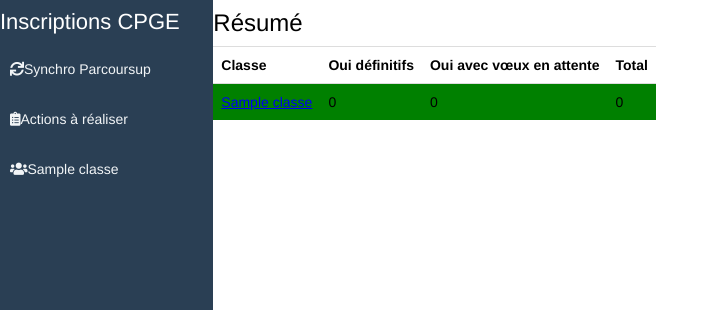
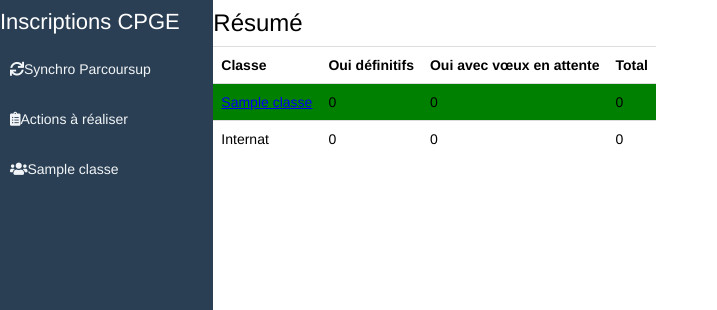
Before and after one commit to pykol/inscrisup, a Django app: page / in a window 1280 px wide. Shown: the top 310 px of the page, without its empty margins (0-717 px from the left). Run offline with Django 3.2, Linux system fonts and the light colour scheme; tables that the repository leaves empty hold one stand-in row (values such as "Sample post"); style sheets or scripts are compiled from the project's sources.

Commit message:
Affichage du nombre de places prises à l'internat

```diff
--- a/parcoursup/templates/parcoursup/index.html
+++ b/parcoursup/templates/parcoursup/index.html
@@ -34,6 +34,13 @@
           <td>{{ classe.num_admis }}</td>
         </tr>
         {% endfor %}
+        <tr>
+          <td>Internat</td>
+          <td>{{ num_internat_oui }}</td>
+          <td>{{ num_internat_ouimais }}</td>
+          <td>{{ num_internat }}</td>
+        </tr>
+      </table>
       {% endblock %}
     </section>
 
--- a/parcoursup/views.py
+++ b/parcoursup/views.py
@@ -32,12 +32,28 @@ from .import_parcoursup import Parcoursup
 from .pdf_adresses import pdf_adresses
 
 def index(request):
-    classes = Classe.objects.all().annotate(
+    classe_list = Classe.objects.all().annotate(
             num_admis=Count('proposition',
                 filter=Q(proposition__date_demission__isnull=True,
                     proposition__remplacee_par__isnull=True)))
+    props_internat = Proposition.objects.filter(
+            remplacee_par__isnull=True,
+            date_demission__isnull=True,
+            internat=True
+            )
+
+    num_internat = props_internat.count()
+    num_internat_oui = \
+            props_internat.filter(statut=Proposition.STATUT_OUI).count()
+    num_internat_ouimais = \
+            props_internat.filter(statut=Proposition.STATUT_OUIMAIS).count()
+
     return render(request, 'parcoursup/index.html', context={
-        'classe_list': classes})
+        'classe_list': classe_list,
+        'num_internat': num_internat,
+        'num_internat_oui': num_internat_oui,
+        'num_internat_ouimais': num_internat_ouimais,
+        })
 
 class ClasseDetailView(generic.DetailView):
     model = Classe
```
